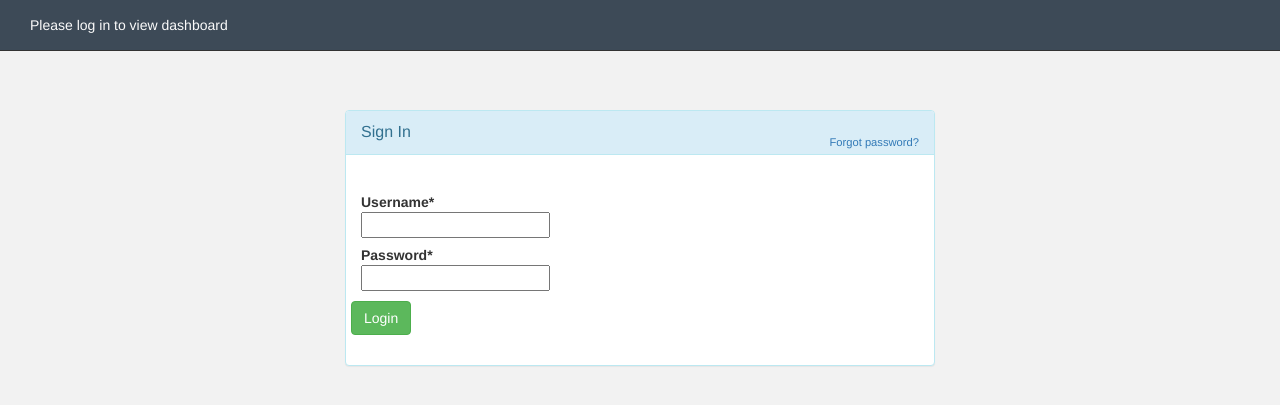
After one commit to spartonia/moubi-dcjs-dashboard, a Django app: page /login/ in a window 1280 px wide. The commit adds this page. Shown: the top 405 px of the page. Run offline with Django 3.2, Linux system fonts and the light colour scheme; some libraries are stand-ins or nearby versions.

Commit message:
user auth done

```diff
--- /dev/null
+++ b/dashboard/accounts/admin.py
@@ -0,0 +1,6 @@
+# -*- coding: utf-8 -*-
+from __future__ import unicode_literals
+
+from django.contrib import admin
+
+# Register your models here.
--- /dev/null
+++ b/dashboard/accounts/forms.py
@@ -0,0 +1,31 @@
+#  -*- coding: utf-8 -*-
+
+from django import forms
+from django.contrib.auth import (
+    authenticate,
+    get_user_model,
+    login,
+    logout
+    )
+
+User = get_user_model()
+
+
+class UserLoginForm(forms.Form):
+    username = forms.CharField()
+    password = forms.CharField(widget=forms.PasswordInput)
+
+    def clean(self, *args, **kwargs):
+        username = self.cleaned_data.get("username")
+        password = self.cleaned_data.get("password")
+
+        if username and password:
+            user = User.objects.filter(username=username).first()
+            if not user:
+                raise forms.ValidationError("This user does not exist. "
+                                            "Please contact admin.")
+            if not user.check_password(password):
+                raise forms.ValidationError("Incorrect password.")
+            if not user.is_active:
+                raise forms.ValidationError("This user is not longer active.")
+        return super(UserLoginForm, self).clean(*args, **kwargs)
--- /dev/null
+++ b/dashboard/accounts/models.py
@@ -0,0 +1,6 @@
+# -*- coding: utf-8 -*-
+from __future__ import unicode_literals
+
+from django.db import models
+
+# Create your models here.
--- /dev/null
+++ b/dashboard/accounts/templates/form.html
@@ -0,0 +1,45 @@
+{% extends 'base.html' %}
+{% load crispy_forms_tags %}
+
+{% block layout %}
+<div id="loginbox" style="margin-top:50px;" class="mainbox col-md-6 col-md-offset-3 col-sm-8 col-sm-offset-2">
+            <div class="panel panel-info" >
+                    <div class="panel-heading">
+                        <div class="panel-title">Sign In</div>
+                        <div style="float:right; font-size: 80%; position: relative; top:-10px"><a href="#">Forgot password?</a></div>
+                    </div>
+
+                    <div style="padding-top:30px" class="panel-body" >
+
+                        <div style="display:none" id="login-alert" class="alert alert-danger col-sm-12"></div>
+
+                        <form method="post" class="form-horizontal" role="form">
+                            {% csrf_token %}
+
+
+                            {{ form| crispy }}
+
+                            <!--remmeber me-->
+                            <!--<div class="input-group">-->
+                                      <!--<div class="checkbox">-->
+                                        <!--<label>-->
+                                          <!--<input id="login-remember" type="checkbox" name="remember" value="1"> Remember me-->
+                                        <!--</label>-->
+                                      <!--</div>-->
+                                    <!--</div>-->
+
+
+                                <div style="margin-top:10px" class="form-group">
+                                    <!-- Button -->
+
+                                    <div class="col-sm-12 controls">
+                                      <input type="submit" class="btn btn-success" value="Login"></input>
+                                    </div>
+                                </div>
+
+                            </form>
+
+                        </div>
+                    </div>
+        </div>
+{% endblock layout %}
--- /dev/null
+++ b/dashboard/accounts/tests.py
@@ -0,0 +1,6 @@
+# -*- coding: utf-8 -*-
+from __future__ import unicode_literals
+
+from django.test import TestCase
+
+# Create your tests here.
--- /dev/null
+++ b/dashboard/accounts/urls.py
@@ -0,0 +1,9 @@
+# -*- coding: utf-8 -*-
+from django.conf.urls import url
+
+from . import views
+
+urlpatterns = [
+    url(r'^login/', view=views.login_view, name='login'),
+    url(r'^logout/', view=views.logout_view, name='logout'),
+]
--- /dev/null
+++ b/dashboard/accounts/views.py
@@ -0,0 +1,40 @@
+# -*- coding: utf-8 -*-
+from __future__ import unicode_literals
+
+from django.shortcuts import redirect
+from django.urls import reverse
+from django.shortcuts import render, HttpResponseRedirect
+from django.contrib.auth import (
+    authenticate,
+    get_user_model,
+    login,
+    logout
+    )
+
+from .forms import UserLoginForm
+
+User = get_user_model()
+
+
+def login_view(request):
+    next_ = request.GET.get('next')
+    form = UserLoginForm(request.POST or None)
+    if form.is_valid():
+        username = form.cleaned_data.get('username')
+        password = form.cleaned_data.get('password')
+        user = User.objects.filter(username=username).first()
+        login(request, user)
+        if next_:
+            return redirect(next_)
+        return HttpResponseRedirect(reverse('home'))
+
+    return render(request, "form.html", {"form": form})
+
+
+def register_view(request):
+    return render(request, "form.html", {})
+
+
+def logout_view(request):
+    logout(request)
+    return HttpResponseRedirect(reverse('login'))
--- a/dashboard/dashboard/urls.py
+++ b/dashboard/dashboard/urls.py
@@ -21,6 +21,7 @@ from django.conf.urls.static import static
 
 urlpatterns = [
     url(r'^admin/', admin.site.urls),
+    url(r'^', include('accounts.urls')),
     url(r'^', include('mainapp.urls'))
 ]
 
--- a/dashboard/mainapp/templates/base.html
+++ b/dashboard/mainapp/templates/base.html
@@ -26,7 +26,12 @@
       </div>
       <div class="navbar-collapse collapse">
         <ul class="nav navbar-nav navbar-left">
-          <li><a href="{% url 'home' %}">Home</a></li>
+          {% if request.user.is_authenticated %}
+          <li><a href="{% url 'home' %}">Logged in as "{{user.get_username }}"</a></li>
+          <li><a href="{% url 'logout' %}">Log out</a></li>
+          {% else %}
+          <li><a href="{% url 'login' %}">Please log in to view dashboard</a></li>
+          {% endif %}
           </ul>
       </div>
     </div>
--- a/dashboard/mainapp/views.py
+++ b/dashboard/mainapp/views.py
@@ -3,8 +3,9 @@ from __future__ import unicode_literals
 
 from django.http import HttpResponse
 from django.shortcuts import render
+from django.contrib.auth.decorators import login_required
 
 
+@login_required(login_url='/login/')
 def home(request):
     return render(request, "index.html", {})
-    # return HttpResponse("<h1>Hello</h1>")
```
Also changed, not shown: dashboard/accounts/apps.py (added, +8 -0 lines), dashboard/dashboard/settings.py (+10 -1 lines), dashboard/accounts/__init__.py (added), dashboard/accounts/migrations/__init__.py (added), dashboard/db.sqlite3.
